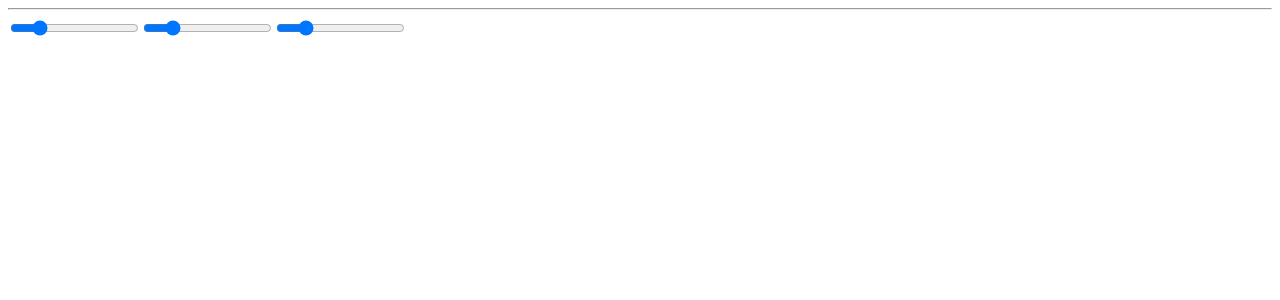
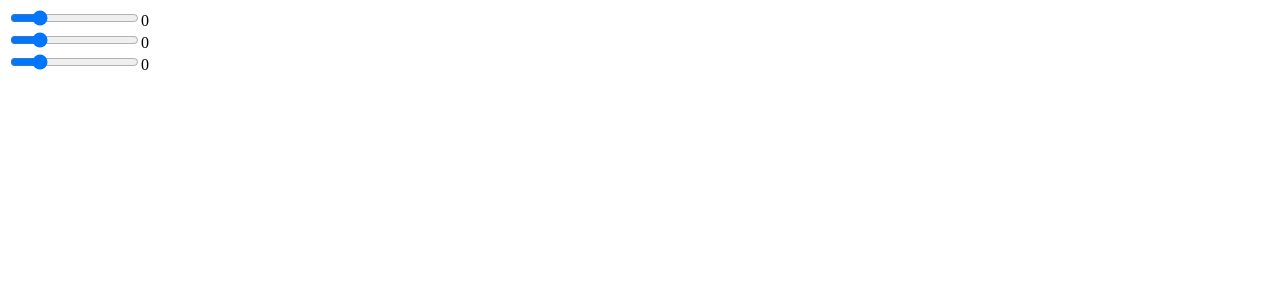
Before and after one commit to danrector/react-demos, a React app: page / in a window 1280 px wide. Shown: the top 300 px of the page. Built offline with nearby package versions, Linux system fonts and the light colour scheme.

Commit message:
-using reactdom, linked slider components state up to render using refs

```diff
--- a/App.js
+++ b/App.js
@@ -1,5 +1,5 @@
 import React from 'react';
-//import ReactDOM from 'react-dom';
+import ReactDOM from 'react-dom';
 
 //		class component can have state
 
@@ -7,20 +7,32 @@
 class App extends React.Component {
 	constructor(){
 		super();
-		this.state = { txt: ''}
+		this.state = {
+			red: 0,
+			green: 0,
+			blue: 0
+		}
 		this.update = this.update.bind(this)
 	}
 	update(e){
-		this.setState({txt: e.target.value})
+		this.setState({
+			red: ReactDOM.findDOMNode(this.refs.red).value,
+			green: ReactDOM.findDOMNode(this.refs.green).value,
+			blue: ReactDOM.findDOMNode(this.refs.blue).value
+		})
 	}
 	render(){
 		return (
 			<div>
-				{this.state.txt}
-				<hr />
-				<Slider update={this.update} />
-				<Slider update={this.update} />
-				<Slider update={this.update} />
+				<Slider ref="red" update={this.update} />
+				{this.state.red}
+				<br />
+				<Slider ref="green" update={this.update} />
+				{this.state.green}
+				<br />
+				<Slider ref="blue" update={this.update} />
+				{this.state.blue}
+				<br />
 			</div>
 		);
 	}
```
